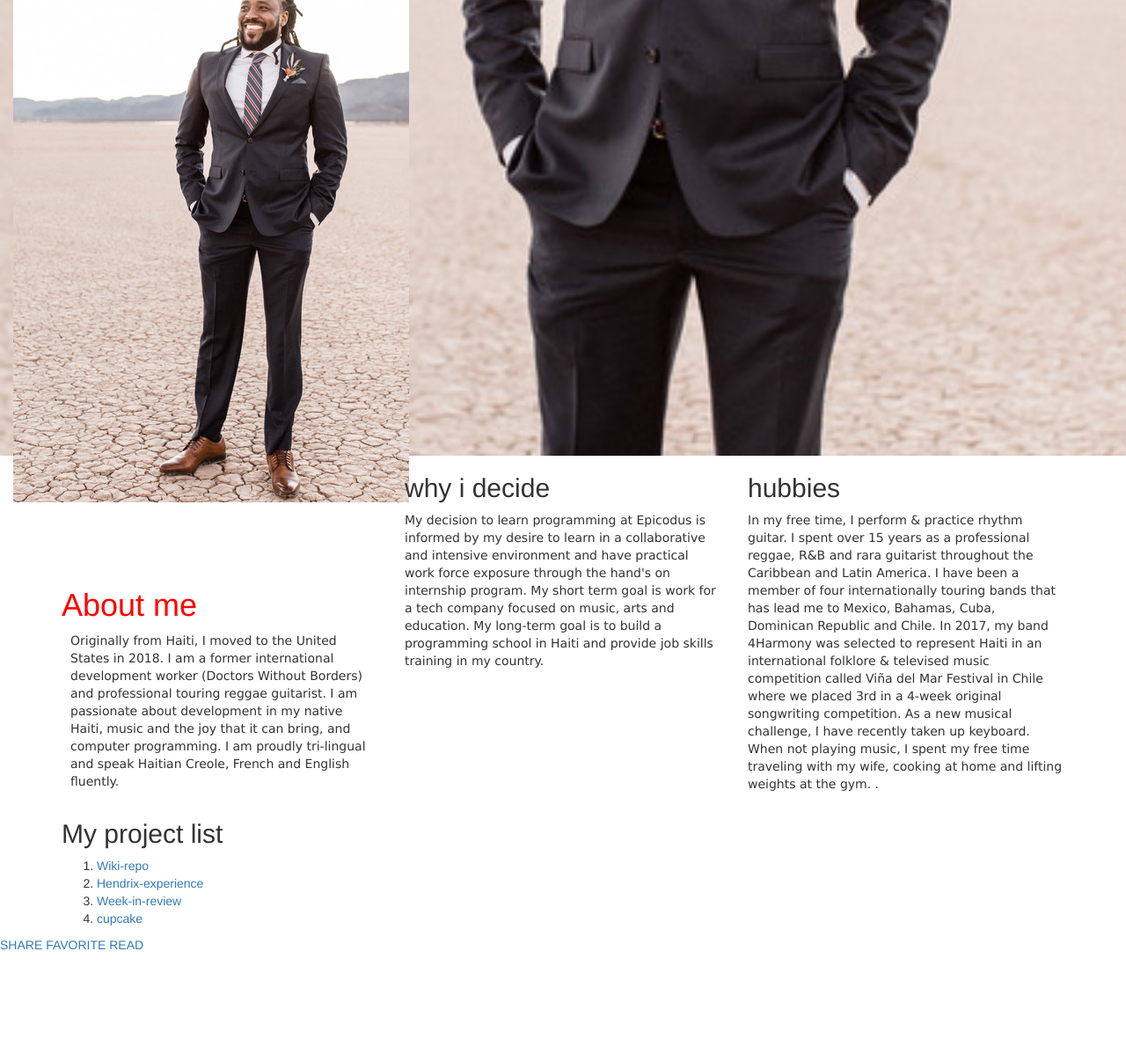
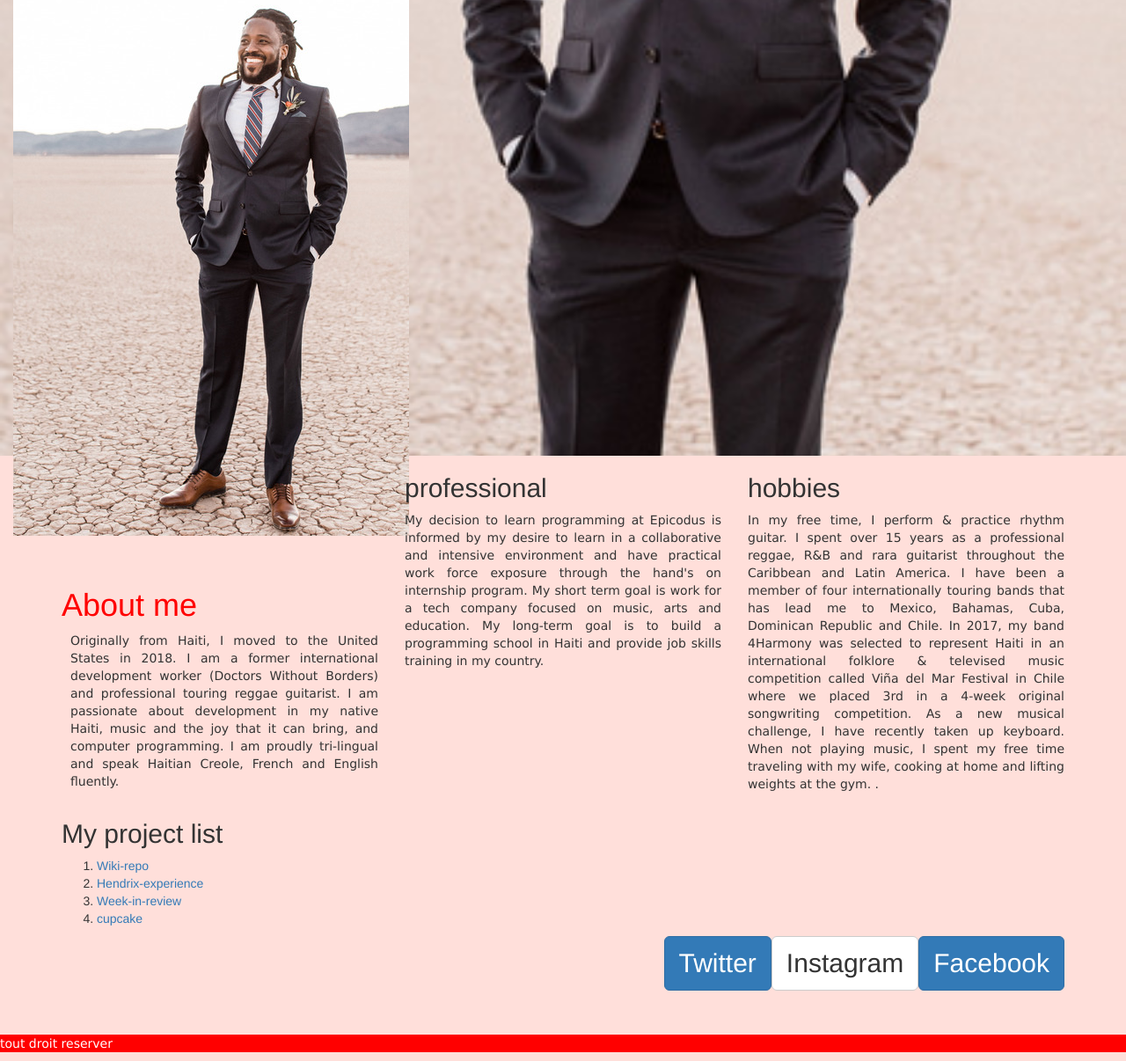
Before and after one commit to alleyesonme21/my-new-portfolio, a plain HTML site: page index.html in a window 1280 px wide. Shown: the part 182-1388 px from the top of the page at 88% size. Before the commit the page ends 1266 px from the top, so only its background shows below. Drawn offline with Linux system fonts and the light colour scheme.

Commit message:
add codes and delete

```diff
--- a/css/style.css
+++ b/css/style.css
@@ -1,44 +1,34 @@
+
+
 body {
-    background-color: #ffffff;
+    background-color: rgba(255, 99, 71, 0.2);
     }
 
     /* first part*/
     .navigation {
       text-align: ;
       font-size: 30px;
-
-
-    }
-
-    .navigation ul {
-      text-align: ;
-    font-weight: bolder;
-
-
-    }
-
-
-    .navigation li {
-      font-weight: 100px;
-      text-align: left;
-      color: Blue;
-        display: inline;
-
     }
 
     /* seconde part*/
     #banner  {
      background-image: url("../img/john.jpg");
-      background-size: cover;
-      background-position: left;
+       background-size: cover;
+      background-position: right;
+      background-attachment: fixed;
     width: 100%; height: 700px;
     padding: 15px;
+    position: relative;
 
+    }
+
+    .share button {
+      align-items: space-between;
     }
 
 
 
-    #banner .content h1 {
+   /* #banner .content h1 {
       text-align: center;
       position: relative;
       border-radius: 5px;
@@ -47,8 +37,33 @@ body {
     margin: 0 auto;
     top: 100px;
 
+    }*/
 
+
+
+    /*.container {
+      border: 2px solid black;
+      border-radius: 25px;
+      max-width: 900px;
+      margin: auto;
+      padding: 10px;
+      background-color: black;
+      opacity: 0.9;
+      color: white;
+    }*/
+
+
+    header {
+      text-align: center;
+      font-size: 70px;
+      font-family: marker felt;
+      color: #8cac36;
+      background-color: rgb(31, 17, 17, 0.5);
+      max-width: 860px;
+      margin: auto;
+      border-radius: 25px;
     }
+
 
     h1 {
       color: red;
@@ -78,6 +93,38 @@ margin-top: 2px;
   }
 
   p {
+    font-family: 'Lucida Sans', 'Lucida Sans Regular', 'Lucida Grande', 'Lucida Sans Unicode', Geneva, Verdana, sans-serif;
+    text-align: justify;
+    text-justify: inter-word;
+  }
 
-    font-family: 'Lucida Sans', 'Lucida Sans Regular', 'Lucida Grande', 'Lucida Sans Unicode', Geneva, Verdana, sans-serif;
+
+  .share button {
+
+    float: right  ;
+    display: inline;
+    font-size: 30px;
   }
+
+
+
+
+
+  footer {
+    position: relative;
+    bottom: 0;
+    left: 0;
+    width: 100%;
+    background-color: red;
+    color: white;
+    text-align: center;
+    margin-top: 50px;
+ }
+ .content img {
+   align-items: flex-start;
+  }
+
+  p {
+    text-align: justify;
+  text-justify: inter-word;
+  }
--- a/index.html
+++ b/index.html
@@ -17,7 +17,7 @@
       </nav>-->
       <div id="banner">
         <div class="content">
-        <h1>Johnny portfolio</h1>
+          <header>Johnny portfolio</header>
           <img src="img/john.jpg" alt="">
         </div>
       </div>
@@ -37,7 +37,7 @@
 
 
 <div class="col-md-4">
-     <h2> why i decide </h2>
+     <h2>professional</h2>
 
      <p>
 
@@ -51,7 +51,7 @@
 </div>
 
 <div class="col-md-4">
-       <h2>hubbies</h2>
+       <h2>hobbies</h2>
 
         <p>
             In my free time, I perform & practice rhythm guitar. I spent over 15 years as a professional reggae, R&B and rara guitarist throughout the Caribbean and Latin America. I have been a member of four internationally touring bands that has lead me to Mexico, Bahamas, Cuba, Dominican Republic and Chile. In 2017, my band 4Harmony was selected to represent Haiti in an international folklore & televised music competition called Viña del Mar Festival in Chile where we placed 3rd in a 4-week original songwriting competition. As a new musical challenge, I have recently taken up keyboard. When not playing music, I spent my free time traveling with my wife, cooking at home and lifting weights at the gym. .</p>
@@ -70,17 +70,29 @@
         <li><a href="https://github.com/alleyesonme21/week-in-review/blob/master/index.html">Week-in-review</a></li>
         <li><a href="https://github.com/alleyesonme21/cupcake">cupcake</a></li>
       </ol>
+
+
+
+
+
+    </div>
+
+    <div class="share">
+        <button type="button" class="btn btn-primary btn-lg">Facebook</button>
+        <button type="button" class="btn btn-default btn-lg">Instagram</button>
+        <button type="button" class="btn btn-primary btn-lg">Twitter</button>
+
     </div>
 
 
   </div>
 
-      <div class="share">
-        <a href="#">SHARE</a>
-        <a href="#">FAVORITE</a>
-        <a href="#">READ</a>
-      </div>
+  <footer>
 
+      <p>tout droit reserver</p>
+
+
+          </footer>
 
 
     </body>
```
Also changed, not shown: 1 other file. Lines whose indentation alone changed are shown as unchanged.
